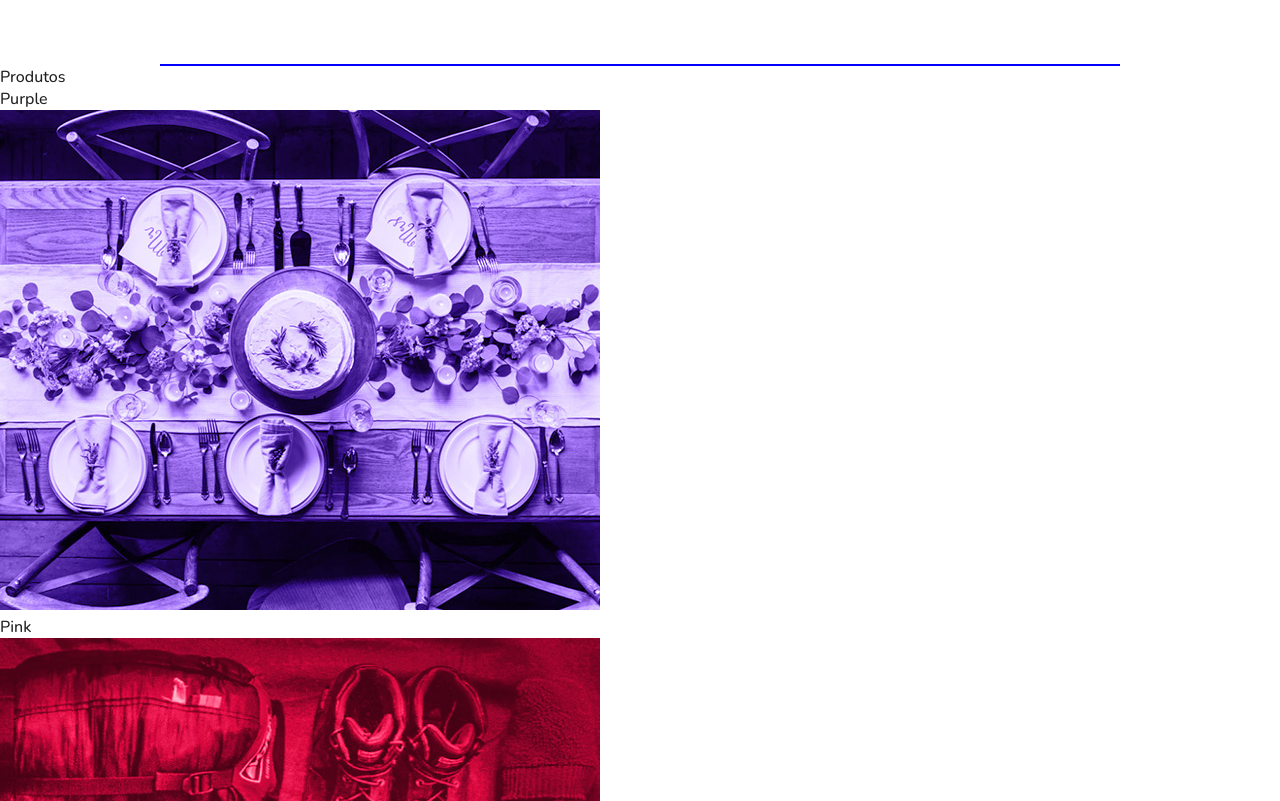
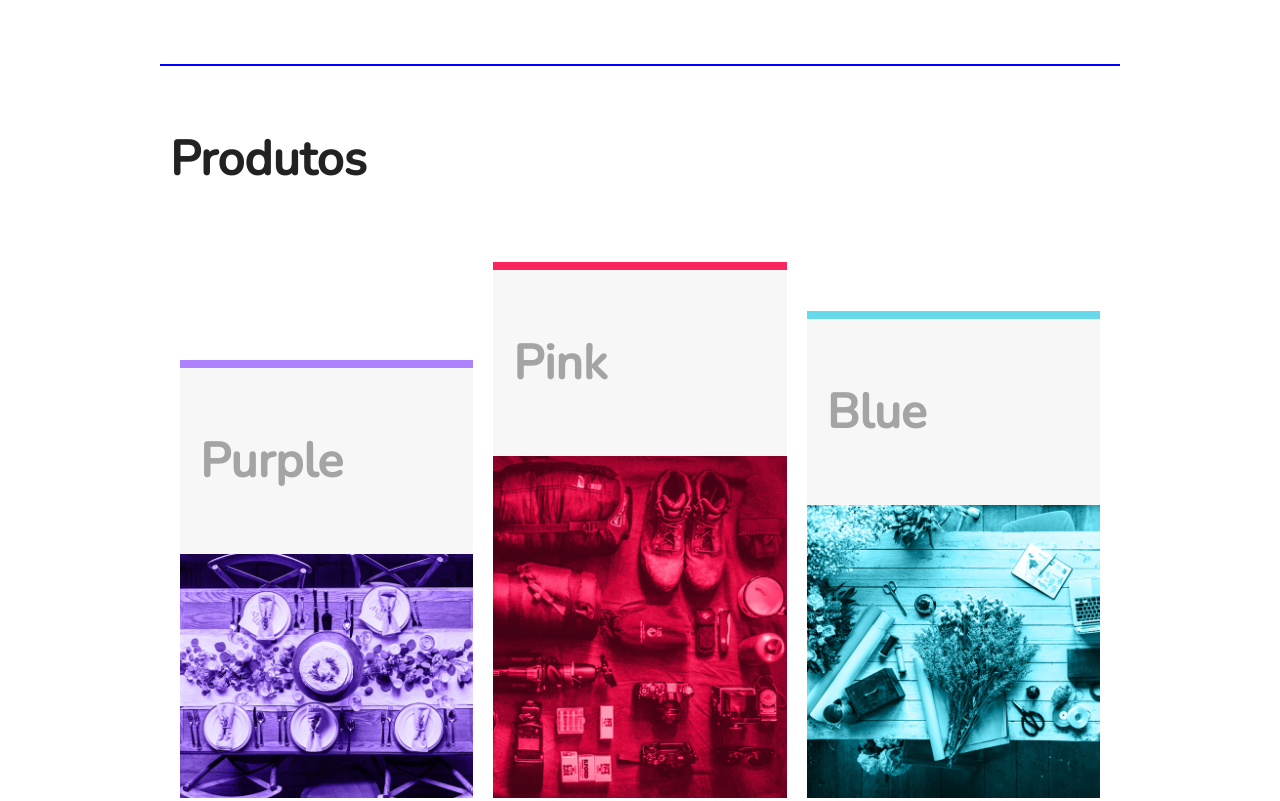
Before and after one commit to ThyagoFontenele/FlexBlog, a plain HTML site: page index.html in a window 1280 px wide. Shown: the part 951-1752 px from the top of the page. Drawn offline with nearby package versions, Linux system fonts and the light colour scheme.

Commit message:
seção produtos com estilo pronto

```diff
--- a/index.html
+++ b/index.html
@@ -27,10 +27,10 @@
 
             <nav class="menu-nav">
                 <ul>
-                    <li href="#sobre">Sobre</li>
-                    <li href="#produtos">Produtos</li>
-                    <li href="#preco">Preço</li>
-                    <li href="#qualidade">Qualidade</li>
+                    <li> <a href="#sobre" >Sobre</a>         </li>
+                    <li> <a href="#produtos" >Produtos</a>   </li>
+                    <li> <a href="#preco" >Preço</a>         </li>
+                    <li> <a href="#qualidade" >Qualidade</a> </li>
                 </ul>
             </nav>
         </div>
@@ -62,17 +62,17 @@
 
             <div class="produtos-item purple">
                 <h2>Purple</h2>
-                <img src="/assets/produtos1.jpg" alt="">
+                <img src="/assets/produtos1.jpg" alt="produto 1">
             </div>
 
             <div class="produtos-item pink">
                 <h2>Pink</h2>
-                <img src="/assets/produtos2.jpg" alt="">
+                <img src="/assets/produtos2.jpg" alt="produto 2">
             </div>
 
             <div class="produtos-item blue">
                 <h2>Blue</h2>
-                <img src="/assets/produtos3.jpg" alt="">
+                <img src="/assets/produtos3.jpg" alt="produto 3">
             </div>
         </div>
     </section>
--- a/style.css
+++ b/style.css
@@ -42,9 +42,13 @@
     display: block;
     padding: 10px;
     font-size: 1.25em;
+
+}
+.menu-nav a {
     text-decoration: none;
+    color: white;
 }
-.menu-nav li:hover{
+.menu-nav a:hover{
     color: blue;
     cursor: pointer;
 }
@@ -95,3 +99,43 @@
     flex: 1 1 160px;
     margin: 0 10px;
 }
+.produtos{
+    max-width: 960px;
+    margin: 60px auto;
+
+}
+.produtos h1{
+    font-size: 3em;
+    margin: 0px 10px 60px 10px;
+    font-weight: bold;
+}
+.produtos-container{
+    margin: 0 10px;
+    display: flex;
+    flex-wrap: wrap;
+    align-items: flex-end;
+}
+.produtos-item{
+    margin: 10px;
+    flex: 1 1 175px;
+}
+.produtos-item h2{
+    font-size: 3em;
+    color: #a4a4a4;
+    background: #f7f7f7;
+    padding: 60px 20px;
+    font-weight: bold;
+}
+.produtos-item img{
+    display: block;
+    max-width: 100%;
+}
+.purple{
+    border-top: 8px solid #ae81ff;
+}
+.pink{
+    border-top: 8px solid #f9265e;
+}
+.blue{
+    border-top: 8px solid #66d9eb;
+}
```
